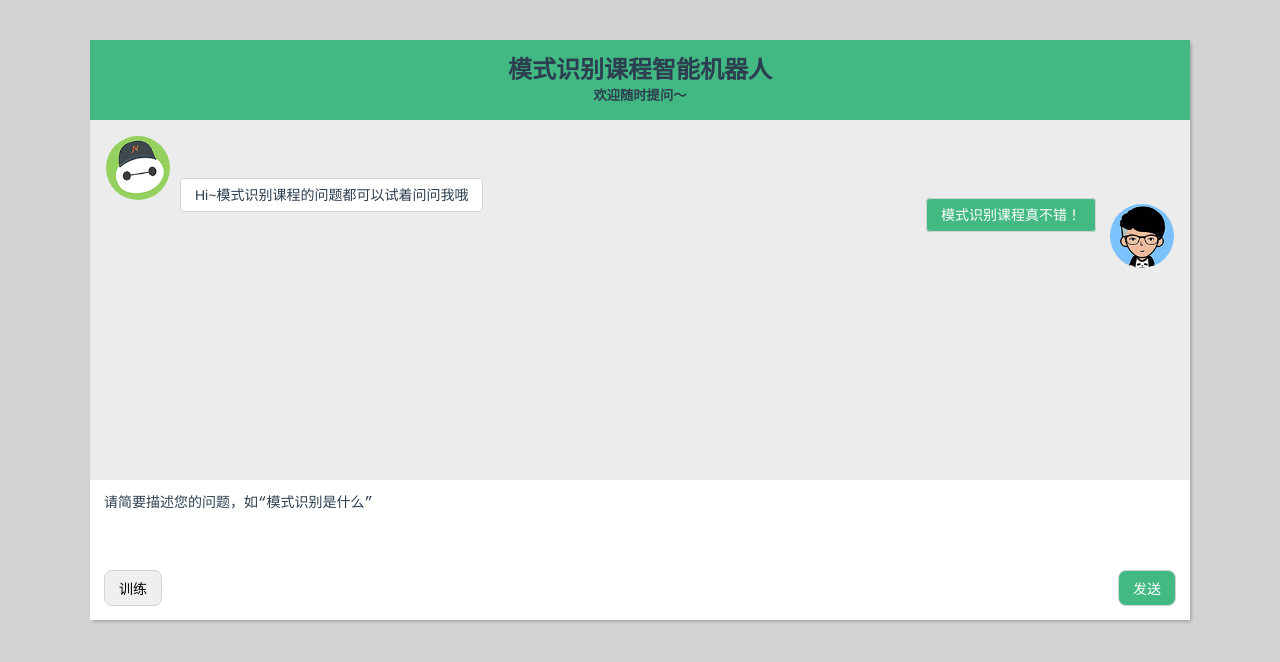
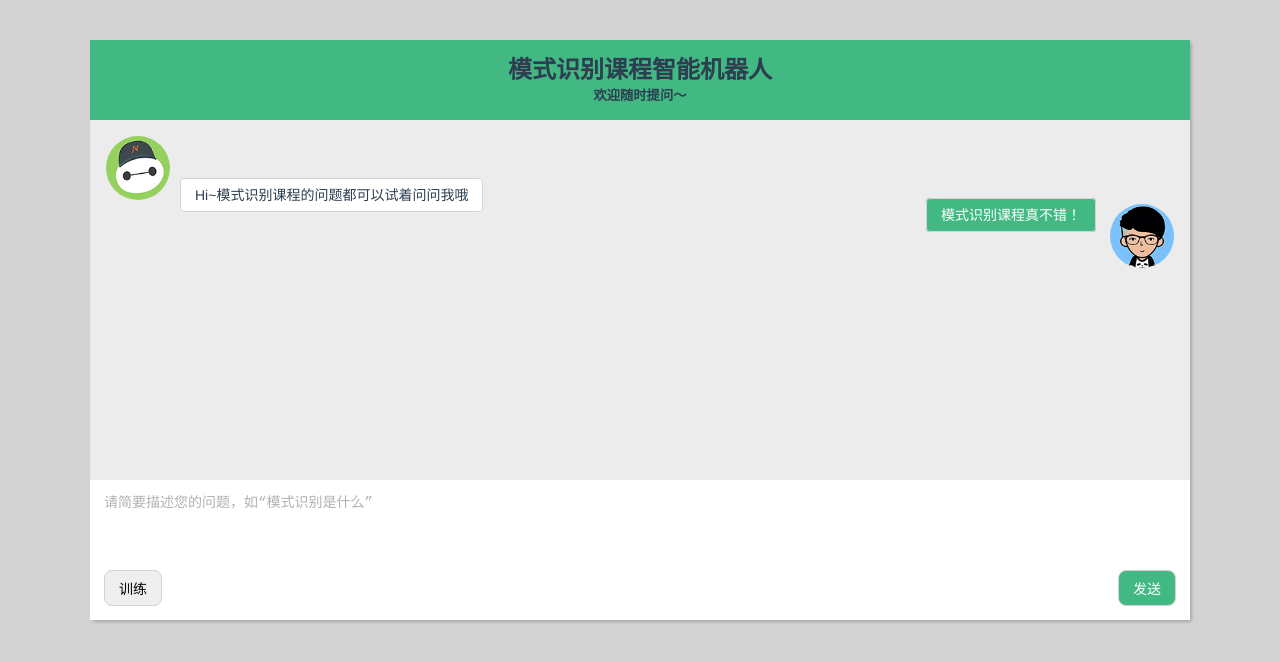
Before and after one commit to bighuang624/ai-robot, a Vue app: page / in a window 1280 px wide. Shown: the top 662 px of the page. Built offline with nearby package versions, Linux system fonts and the light colour scheme.

Commit message:
:sparkles:[Board] add Tip

```diff
--- a/src/components/Board.vue
+++ b/src/components/Board.vue
@@ -6,7 +6,9 @@
     </header>
     <ChatBox></ChatBox>
     <footer>
-      <textarea name="text-in" id="text-in" autocomplete="off" v-model="input"></textarea>
+      <textarea name="text-in" id="text-in" autocomplete="off" v-model="input" @focus="hideTips"
+                @active="hideTips" @blur="showTips"
+                :class="input === '请简要描述您的问题，如“模式识别是什么”' ? 'withTip' : ''"></textarea>
       <button class="train-button">训练</button>
       <button class="send-button">发送</button>
     </footer>
@@ -24,6 +26,18 @@
     data () {
       return {
         input: '请简要描述您的问题，如“模式识别是什么”'
+      }
+    },
+    methods: {
+      hideTips () {
+        if (this.input === '请简要描述您的问题，如“模式识别是什么”') {
+          this.input = ''
+        }
+      },
+      showTips () {
+        if (this.input === '') {
+          this.input = '请简要描述您的问题，如“模式识别是什么”'
+        }
       }
     }
   }
@@ -72,6 +86,10 @@
     font-weight: normal;
   }
 
+  #text-in.withTip {
+    color: #b1b1b1;
+  }
+
   footer button {
     position: absolute;
     border: 1px solid #D3D3D3;
```
